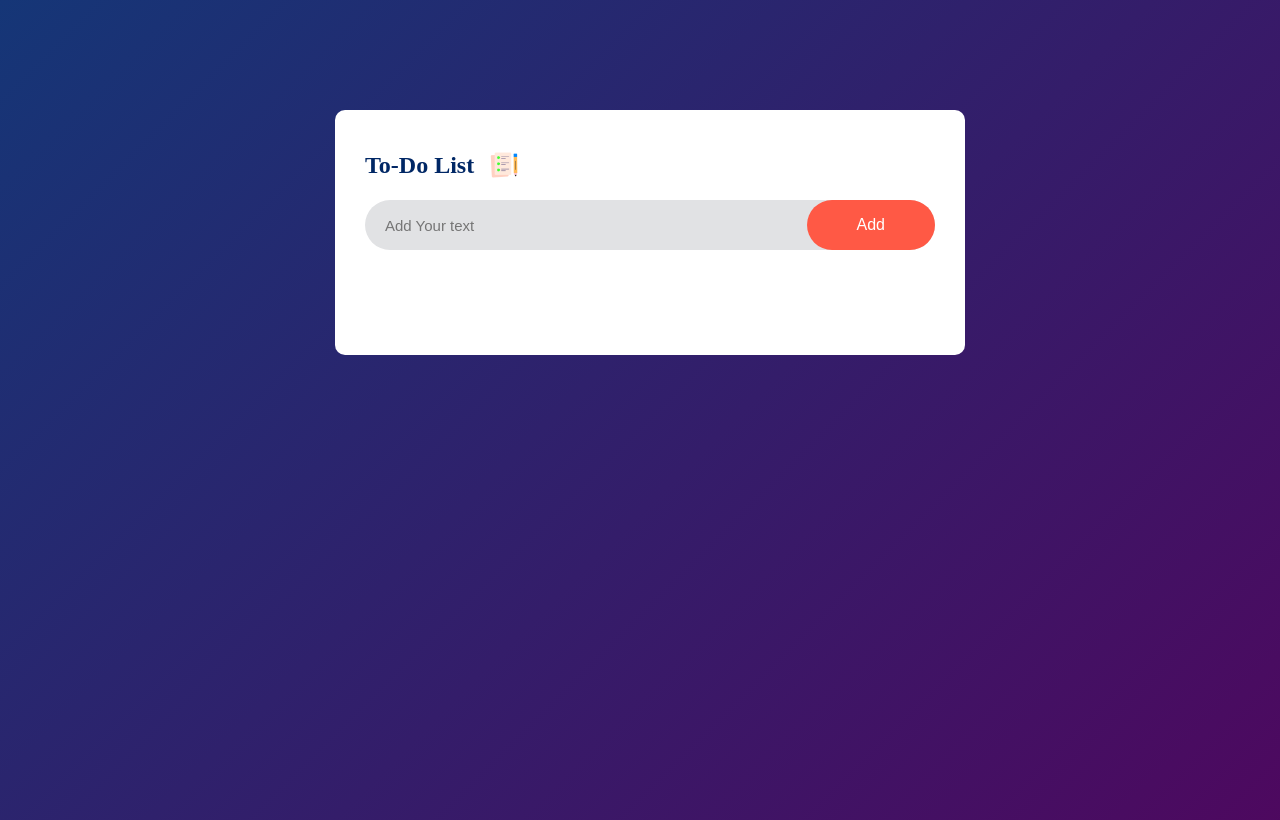
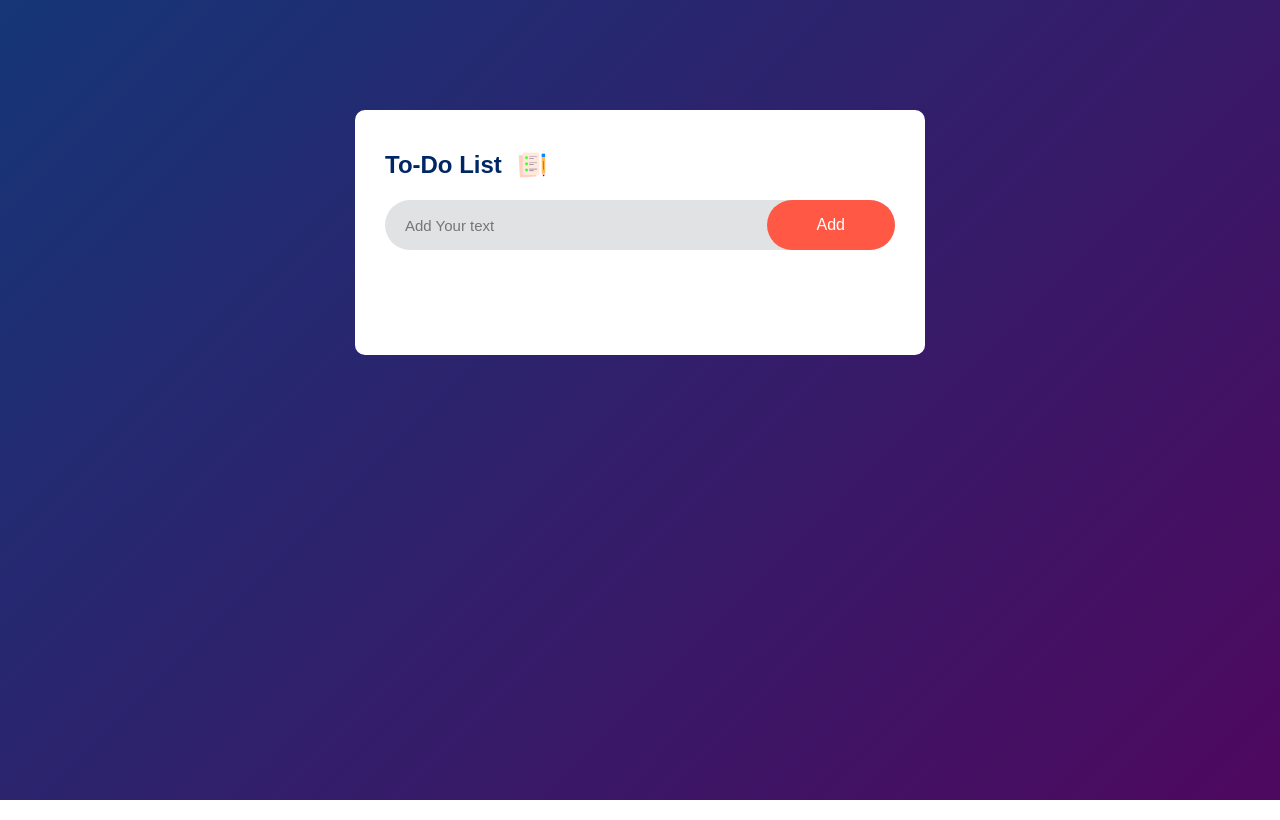
Before and after one commit to Aishu1206-github/CBTC, a plain HTML site: page Todolist/index.html in a window 1280 px wide. Drawn offline with Linux system fonts and the light colour scheme.

Commit message:
Revert "Modify"

```diff
--- a/Todolist/style.css
+++ b/Todolist/style.css
@@ -1,8 +1,8 @@
 *{
     margin: 0;
     padding: 0;
-/*     font-family: 'Poppins', sans-serif; */
-/*     box-sizing: border-box; */
+    font-family: 'Poppins', sans-serif;
+    box-sizing: border-box;
 }
 .container {
     width: 100%;
```
Also changed, not shown: Todolist/index.html (+1 -1 lines).
